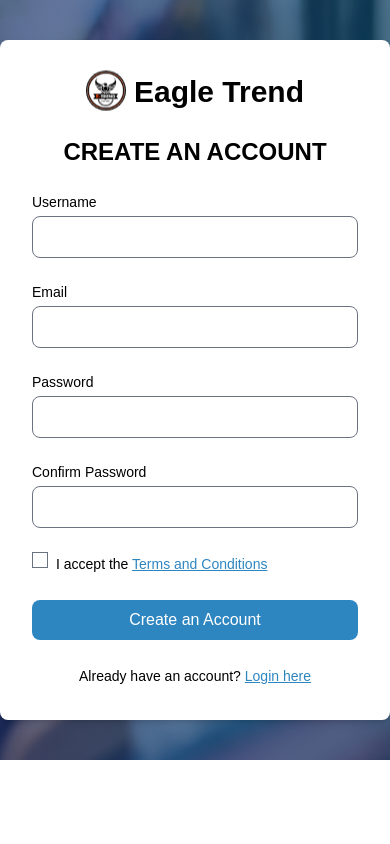
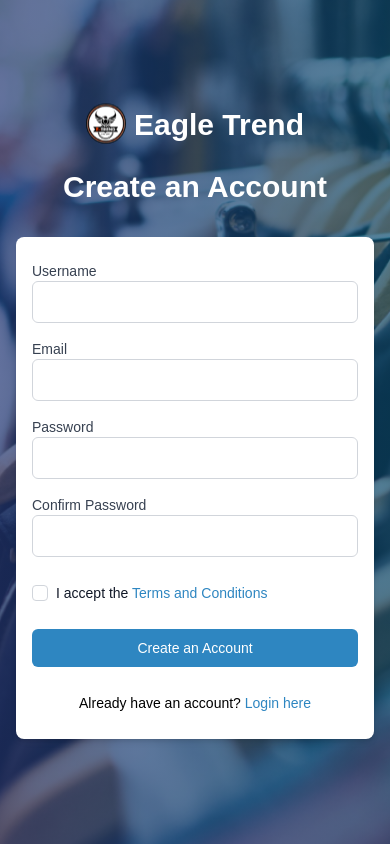
Before and after one commit to Tamang765/react_ecom, a React (Vite) app: page /register in a window 390 px wide. Built offline with nearby package versions, Linux system fonts and the light colour scheme; a web font is replaced by a local one.

Commit message:
made register responsive

```diff
--- a/src/pages/Userpages/LoginPage.jsx
+++ b/src/pages/Userpages/LoginPage.jsx
@@ -1,118 +1,96 @@
-import React, { useState } from 'react';
-import { Link, useNavigate } from 'react-router-dom';
-import axios, {all} from 'axios';
-import {  toast } from 'react-toastify';
-import 'react-toastify/dist/ReactToastify.css';
+import { useState } from "react";
+import { Link, useNavigate } from "react-router-dom";
+import axios from "axios";
+import { toast } from "react-toastify";
+import "react-toastify/dist/ReactToastify.css";
 
 const LoginPage = () => {
-  const [email, setEmail] = useState('');
-  const [password, setPassword] = useState('');
-  const [error, setError] = useState(''); // Define the error state
+  const [email, setEmail] = useState("");
+  const [password, setPassword] = useState("");
+  const [error, setError] = useState("");
   const navigate = useNavigate();
 
   const handleSubmit = async (e) => {
     e.preventDefault();
     try {
-      const response = await axios.post('http://127.0.0.1:8000/login/', {
+      const response = await axios.post("http://127.0.0.1:8000/login/", {
         email,
         password,
       });
 
-      localStorage.setItem('access', response.data.access);
-      localStorage.setItem('refresh', response.data.refresh);
-      localStorage.setItem('email', response.data.email);
-      localStorage.setItem('username', response.data.username);
-      let usersrole = response.data.role ;
-      let allrole = usersrole ? 'user' : "admin";
-      localStorage.setItem('role', allrole)
-      toast("Successfully Login")
-      if (allrole == 'user') {
-        navigate('/');
+      localStorage.setItem("access", response.data.access);
+      localStorage.setItem("refresh", response.data.refresh);
+      localStorage.setItem("email", response.data.email);
+      localStorage.setItem("username", response.data.username);
+      let usersrole = response.data.role;
+      let allrole = usersrole ? "user" : "admin";
+      localStorage.setItem("role", allrole);
+      toast("Successfully Login");
+      if (allrole === "user") {
+        navigate("/");
       } else {
-        navigate('/etrendadmin');
+        navigate("/etrendadmin");
       }
     } catch (err) {
-    setError('Email or password is invalid. '); // Set the error state
-      toast('Login failed. Please try again.');
+      setError("Email or password is invalid.");
+      toast("Login failed. Please try again.");
     }
   };
 
+  return (
+    <section className=" relative min-h-screen flex items-center justify-center bg-[url('/img/cover.png')] bg-cover bg-center bg-no-repeat p-4 sm:p-6 md:p-8 lg:p-12">
+      <div className="absolute inset-0 bg-gradient-to-r from-blue-900 to-sky-900 opacity-70"></div>
+      <div className="z-10 w-full max-w-md space-y-8">
+        <div>
+          <Link to="/" className="flex items-center justify-center mb-6">
+            <img src="/img/logo.jpg" alt="logo" className="w-10 h-10 mr-2 rounded-full animate-bounce" />
+            <span className="text-3xl font-bold text-white">Eagle Trend</span>
+          </Link>
+          <h2 className="mt-6 text-3xl font-extrabold text-center text-white">Sign in to your Account</h2>
+        </div>
 
-    return (
-        <>
-            <section className="bg-[url('/img/cover.png')] dark:bg-gray-900 bg-cover bg-center bg-no-repeat h-screen w-full flex items-center justify-center lg:block font-poppins">
-                <div className="absolute inset-0 bg-gradient-to-r from-blue-900 to-sky-900 opacity-70"></div>
-                <div className="relative flex flex-col items-center justify-center px-6 py-8 mx-auto md:h-full lg:py-0">
-                    <Link to="/" className="flex items-center mb-6 text-4xl font-bold text-white dark:text-transparent text-shadow-sm shadow-black">
-                        <img className="w-8 h-8 lg:mr-5 mr-3 rounded-full animate-bounce" src="/img/logo.jpg" alt="logo" />
-                        Eagle Trend
-                    </Link>
-                    <div className="w-full bg-white rounded-lg shadow dark:border sm:max-w-md xl:p-0 dark:bg-gray-800 dark:border-gray-700">
-                        <div className="p-6 space-y-4 md:space-y-6 sm:p-8">
-                        {error && <div className="text-red-500 text-sm">{error}</div>}
-                            <h1 className="text-xl text-center uppercase font-bold leading-tight tracking-tight text-secondary md:text-2xl dark:text-white">
-                                Sign in to your account
-                            </h1>
-                            <form className="space-y-4 md:space-y-6" onSubmit={handleSubmit}>
+        <form className="mt-8 space-y-6 bg-white shadow-md rounded-lg px-4 py-6 sm:px-8" onSubmit={handleSubmit}>
+          {error && <div className="text-red-500 text-sm text-center">{error}</div>}
+
           <div>
-                                    <label htmlFor="email" className="block mb-2 text-sm font-medium text-secondary dark:text-white">Email</label>
-                                    <input
-                                        type="email"
-                                        name="email"
-                                        id="email"
-                                        value={email}  // Bind email state
-                                        onChange={(e) => setEmail(e.target.value)} // Update email state
-                                        className="bg-gray-50 border border-s-light text-secondary rounded-lg focus:ring-secondary focus:border-primary-600 block w-full p-2.5 dark:bg-gray-700 dark:border-gray-600 dark:placeholder-gray-400 dark:text-white dark:focus:ring-blue-500 dark:focus:border-secondary"
-                                        placeholder="name@gmail.com"
-                                        required
-                                    />
+            <label htmlFor="email" className="block mb-2 text-sm font-medium text-secondary">
+              Email
+            </label>
+            <input type="email" name="email" id="email" value={email} onChange={(e) => setEmail(e.target.value)} className="w-full p-2.5 bg-gray-50 border border-gray-300 text-secondary rounded-lg focus:ring-secondary focus:border-primary-600" placeholder="name@gmail.com" required />
           </div>
           <div>
-                                    <label htmlFor="password" className="block mb-2 text-sm font-medium text-secondary dark:text-white">Password</label>
-                                    <input
-                                        type="password"
-                                        name="password"
-                                        id="password"
-                                        value={password}  // Bind password state
-                                        onChange={(e) => setPassword(e.target.value)} // Update password state
-                                        className="bg-gray-50 border border-gray-300 text-secondary rounded-lg focus:ring-secondary focus:border-primary-600 block w-full p-2.5 dark:bg-gray-700 dark:border-gray-600 dark:placeholder-gray-400 dark:text-white dark:focus:ring-blue-500 dark:focus:border-blue-500"
-                                        placeholder="••••••••"
-                                        required
-                                    />
+            <label htmlFor="password" className="block mb-2 text-sm font-medium text-secondary">
+              Password
+            </label>
+            <input type="password" name="password" id="password" value={password} onChange={(e) => setPassword(e.target.value)} className="w-full p-2.5 bg-gray-50 border border-gray-300 text-secondary rounded-lg focus:ring-secondary focus:border-primary-600" placeholder="••••••••" required />
           </div>
           <div className="flex items-center justify-between">
             <div className="flex items-start">
               <div className="flex items-center h-5">
-                                            <input
-                                                id="remember"
-                                                aria-describedby="remember"
-                                                type="checkbox"
-                                                className="w-4 h-4 border border-secondary rounded bg-gray-50 focus:ring-3 focus:ring-secondary dark:bg-gray-700 dark:border-gray-600 dark:focus:ring-secondary dark:ring-offset-gray-800"
-                                                required
-                                            />
+                <input id="remember" aria-describedby="remember" type="checkbox" className="w-4 h-4 border border-secondary rounded bg-gray-50 focus:ring-3 focus:ring-secondary" required />
               </div>
               <div className="ml-3 text-sm">
-                                            <label htmlFor="remember" className="text-gray-500 dark:text-gray-300">Remember me</label>
+                <label htmlFor="remember" className="text-gray-500">
+                  Remember me
+                </label>
               </div>
             </div>
-                                    <Link to="#" className="text-sm font-medium text-secondary hover:underline dark:text-primary-500">Forgot password?</Link>
+            <Link to="#" className="text-sm font-medium text-secondary hover:underline">
+              Forgot password?
+            </Link>
           </div>
-                                <button
-                                    type="submit"  // Ensure the button is of type submit
-                                    className="w-full text-white bg-primary hover:bg-primary-700 focus:ring-4 focus:outline-none focus:ring-primary-300 font-medium rounded-lg text-sm px-5 py-2.5 text-center dark:bg-primary-600 dark:hover:bg-primary-700 dark:focus:ring-primary-800"
-                                >
+          <button type="submit" className="w-full text-white bg-primary hover:bg-primary-700 focus:ring-4 focus:outline-none focus:ring-primary-300 font-medium rounded-lg text-sm px-5 py-2.5 text-center">
             Sign in
           </button>
-                                <p className="text-sm font-light text-gray-500 dark:text-gray-400">
-                                    Don’t have an account yet? <Link to="/register" className="font-medium text-secondary hover:underline dark:text-primary-500">Sign up</Link>
+          <p className="text-sm font-light text-gray-500 text-center">
+            Don't have an account yet?{" "}
+            <Link to="/register" className="font-medium text-secondary hover:underline">
+              Sign up
+            </Link>
           </p>
         </form>
-
-                        </div>
-                    </div>
       </div>
     </section>
-        </>
   );
 };
 
--- a/src/pages/Userpages/RegisterPage.jsx
+++ b/src/pages/Userpages/RegisterPage.jsx
@@ -1,4 +1,4 @@
-import React, { useState } from "react";
+import { useState } from "react";
 import axios from "axios";
 import { Link, useNavigate } from "react-router-dom";
 import { toast } from "react-toastify";
@@ -43,62 +43,69 @@ const RegisterPage = () => {
         toast.warn("Registration failed. Please try again.");
       }
     } catch (err) {
-      toast.error(`Registration failed: ${err.response?.data?.message || err.message}`);
+      toast.error(`Registration failed: ${axios.isAxiosError(err) && err.response?.data?.message ? err.response.data.message : "An error occurred"}`);
     } finally {
       setLoading(false);
     }
   };
 
   return (
-    <section className="bg-[url('/img/cover.png')] py-10 font-poppins flex items-center justify-center h-fit relative bg-cover bg-center">
+    <section className="min-h-screen flex items-center justify-center bg-[url('/img/cover.png')] bg-cover bg-center bg-no-repeat p-4 sm:p-6 md:p-8 lg:p-12  relative">
       <div className="absolute inset-0 bg-gradient-to-r from-blue-900 to-sky-900 opacity-70"></div>
-
-      <div className="z-10 flex flex-col items-center w-full max-w-md p-8 bg-white rounded-lg shadow-md">
-      <Link to="/" className="flex items-center mb-6 text-3xl font-bold text-secondary">
+      <div className="z-10 w-full max-w-md space-y-8">
+        <div>
+          <Link to="/" className="flex items-center justify-center mb-6">
             <img src="/img/logo.jpg" alt="logo" className="w-10 h-10 mr-2 rounded-full animate-bounce" />
-        Eagle Trend
+            <span className="text-3xl font-bold text-white">Eagle Trend</span>
           </Link>
-        <h1 className="text-2xl font-bold text-center uppercase text-secondary">Create an Account</h1>
-        <form onSubmit={handleSubmit} className="w-full mt-6 space-y-6">
+          <h2 className="mt-6 text-3xl font-extrabold text-center text-white">Create an Account</h2>
+        </div>
+        <form onSubmit={handleSubmit} className="mt-8 space-y-6 bg-white shadow-md rounded-lg px-4 py-6 sm:px-8">
+          <div className="space-y-4">
             <div>
-            <label htmlFor="username" className="block text-sm font-medium text-secondary">
+              <label htmlFor="username" className="block text-sm font-medium text-gray-700">
                 Username
               </label>
-            <input type="text" name="username" id="username" value={formData.username} onChange={handleChange} required className="w-full p-2 mt-1 border rounded-lg focus:ring-secondary focus:border-secondary" />
+              <input type="text" name="username" id="username" value={formData.username} onChange={handleChange} required className="appearance-none rounded-md relative block w-full px-3 py-2 border border-gray-300 placeholder-gray-500 text-gray-900 focus:outline-none focus:ring-primary focus:border-primary sm:text-sm" />
             </div>
             <div>
-            <label htmlFor="email" className="block text-sm font-medium text-secondary">
+              <label htmlFor="email" className="block text-sm font-medium text-gray-700">
                 Email
               </label>
-            <input type="email" name="email" id="email" value={formData.email} onChange={handleChange} required className="w-full p-2 mt-1 border rounded-lg focus:ring-secondary focus:border-secondary" />
+              <input type="email" name="email" id="email" value={formData.email} onChange={handleChange} required className="appearance-none rounded-md relative block w-full px-3 py-2 border border-gray-300 placeholder-gray-500 text-gray-900 focus:outline-none focus:ring-primary focus:border-primary sm:text-sm" />
             </div>
             <div>
-            <label htmlFor="password" className="block text-sm font-medium text-secondary">
+              <label htmlFor="password" className="block text-sm font-medium text-gray-700">
                 Password
               </label>
-            <input type="password" name="password" id="password" value={formData.password} onChange={handleChange} required className="w-full p-2 mt-1 border rounded-lg focus:ring-secondary focus:border-secondary" />
+              <input type="password" name="password" id="password" value={formData.password} onChange={handleChange} required className="appearance-none rounded-md relative block w-full px-3 py-2 border border-gray-300 placeholder-gray-500 text-gray-900 focus:outline-none focus:ring-primary focus:border-primary sm:text-sm" />
             </div>
             <div>
-            <label htmlFor="confirmPassword" className="block text-sm font-medium text-secondary">
+              <label htmlFor="confirmPassword" className="block text-sm font-medium text-gray-700">
                 Confirm Password
               </label>
-            <input type="password" name="confirmPassword" id="confirmPassword" value={formData.confirmPassword} onChange={handleChange} required className="w-full p-2 mt-1 border rounded-lg focus:ring-secondary focus:border-secondary" />
+              <input type="password" name="confirmPassword" id="confirmPassword" value={formData.confirmPassword} onChange={handleChange} required className="appearance-none rounded-md relative block w-full px-3 py-2 border border-gray-300 placeholder-gray-500 text-gray-900 focus:outline-none focus:ring-primary focus:border-primary sm:text-sm" />
             </div>
-          <div className="flex items-start">
-            <input type="checkbox" id="terms" required className="w-4 h-4 mr-2" />
-            <label htmlFor="terms" className="text-sm text-secondary">
+          </div>
+
+          <div className="flex items-center">
+            <input type="checkbox" id="terms" required className="h-4 w-4 text-primary focus:ring-primary border-gray-300 rounded" />
+            <label htmlFor="terms" className="ml-2 block text-sm text-gray-900">
               I accept the{" "}
-              <Link to="#" className="text-primary underline">
+              <Link to="#" className="text-primary hover:underline">
                 Terms and Conditions
               </Link>
             </label>
           </div>
-          <button type="submit" disabled={loading} className="w-full py-2 text-white bg-primary rounded-lg hover:bg-primary-700 focus:ring-4 focus:outline-none focus:ring-primary-300">
+
+          <div>
+            <button type="submit" disabled={loading} className="group relative w-full flex justify-center py-2 px-4 border border-transparent text-sm font-medium rounded-md text-white bg-primary hover:bg-primary-700 focus:outline-none focus:ring-2 focus:ring-offset-2 focus:ring-primary-500">
               {loading ? "Creating Account..." : "Create an Account"}
             </button>
-          <p className="text-sm text-center text-secondary">
+          </div>
+          <p className="mt-2 text-center text-sm text-black">
             Already have an account?{" "}
-            <Link to="/login" className="text-primary underline">
+            <Link to="/login" className="font-medium text-primary hover:underline">
               Login here
             </Link>
           </p>
```
Lines whose indentation alone changed are shown as unchanged.
